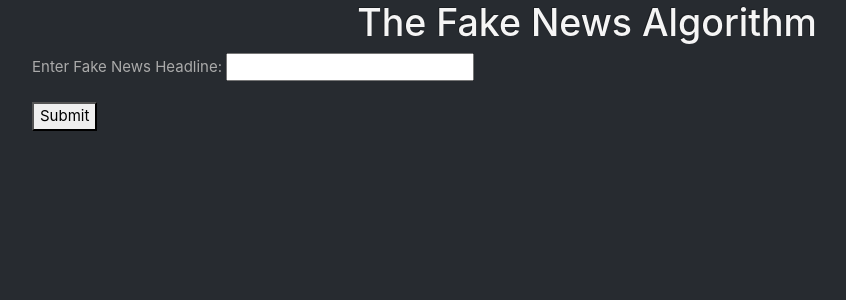
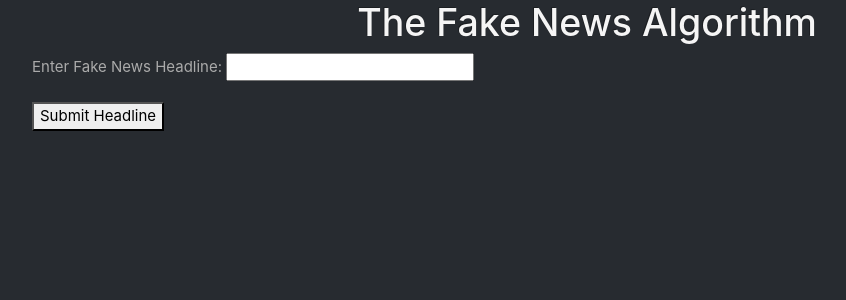
Before and after one commit to lewiswill/FinalYearProject, a Django app: page /projectWebsite/ in a window 1280 px wide. Shown: the part 57-357 px from the top of the page, without its empty margins (53-899 px from the left). Run offline with Django 3.2, Linux system fonts and the light colour scheme; some libraries are stand-ins or nearby versions.

Commit message:
first commit

```diff
--- a/templates/projectWebsite/index.html
+++ b/templates/projectWebsite/index.html
@@ -39,7 +39,7 @@
         <form method ="post">
             {{ form.as_p }}
             {% csrf_token %}
-            <button type="submit">Submit</button>
+            <button type="submit">Submit Headline</button>
         </form>
         {% endblock %}
     </div>
```
